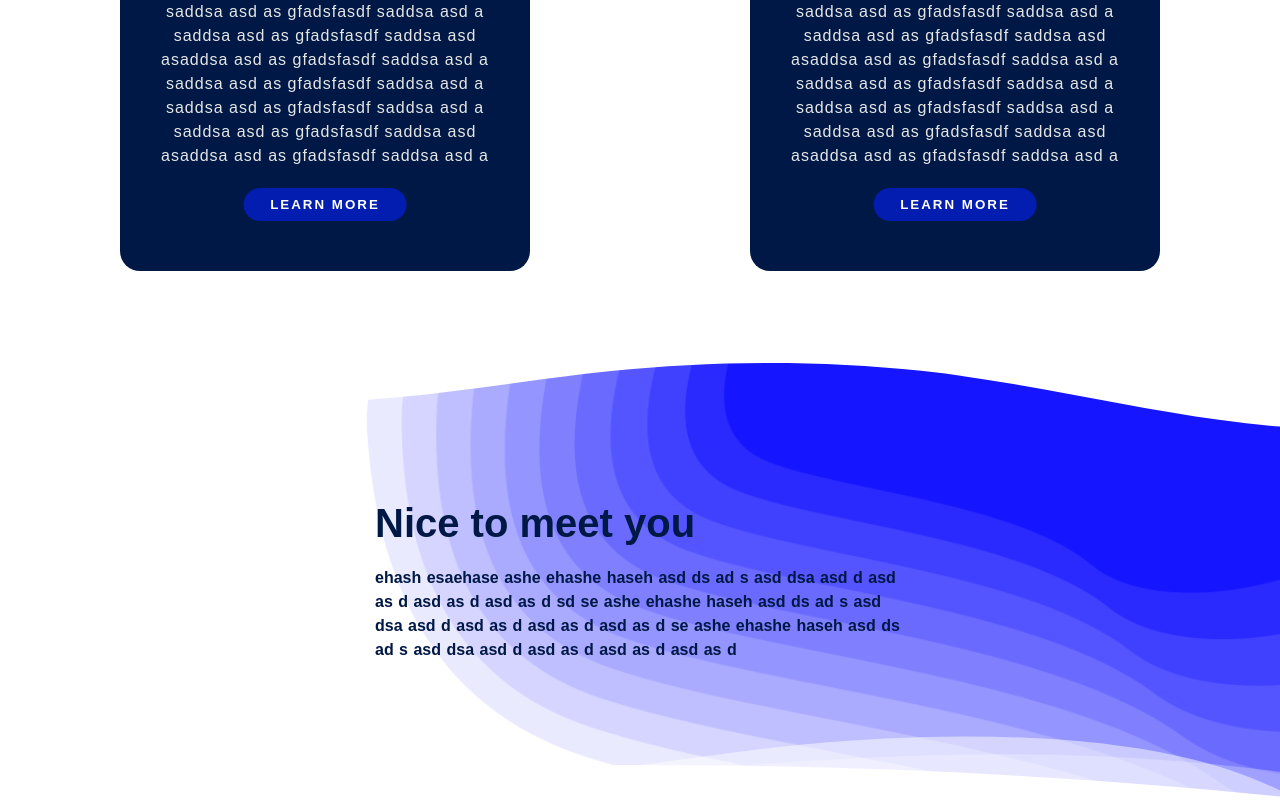
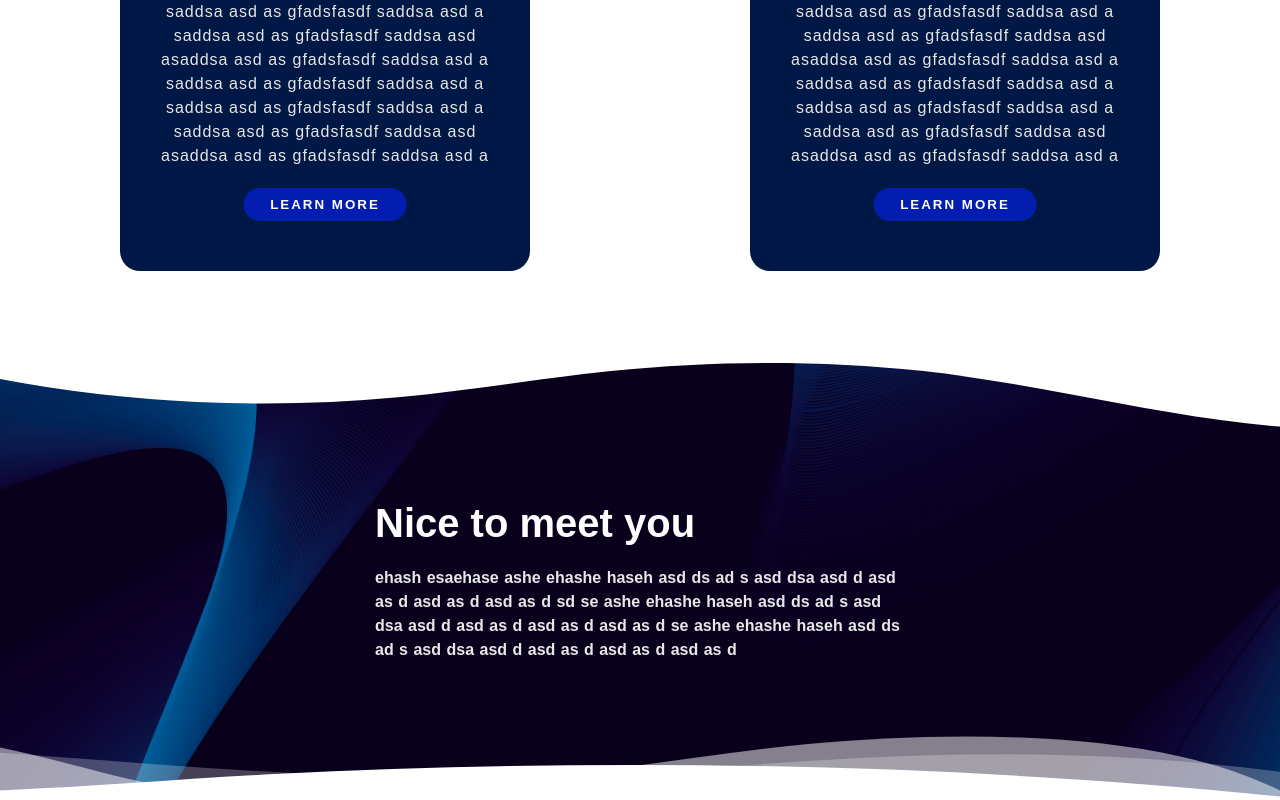
Before and after one commit to Flying0101/seo-website, a React (Vite) app: page / in a window 1280 px wide. Shown: the part 1657-2457 px from the top of the page. Built offline with nearby package versions, Linux system fonts and the light colour scheme.

Commit message:
Fix styling on About and text in landing page

```diff
--- a/src/components/Landing.jsx
+++ b/src/components/Landing.jsx
@@ -16,7 +16,7 @@ function Landing() {
             </video>
             <section className="intro-section">
                 <div className="intro-first-div">
-                    <h1 className="intro-h1"><span className="green-text">SEO/Webb</span> <br /> Consult</h1>
+                    <h1 className="intro-h1"><span className="green-text">SEO/Webb</span> <br /> Solutions</h1>
                     <p className="intro-p">Reach your goals no matter if its SEO or webb development.</p>
                     <div className="intro-div">
                         <div className="intro-mini-content">
--- a/src/css/About.css
+++ b/src/css/About.css
@@ -1,14 +1,16 @@
 .about-section {
     padding: 8em 0;
 
-    background-image: url('../images/devider-image.png');
+    background-image: url('../images/custom-plan-wave.jpg');
     background-repeat: no-repeat;
     background-size: cover;
     background-position: center;
+
     display: flex;
     justify-content: center;
     align-items: center;
     position: relative;
+    background-color: darkblue;
 }
 
 .about-div {
@@ -22,9 +24,11 @@
 .about-h1 {
     font-size: 2.5rem;
     margin-bottom: 20px;
+    color: white;
 }
 
 .about-p {
+    color: rgb(232, 232, 232);
     line-height: 1.5rem;
     word-spacing: 1px;
     font-weight: bold;
@@ -47,26 +51,6 @@
     fill: #FFFFFF;
 }
 
-@media (max-width: 730px) {
-
-    .about-section {
-        display: grid;
-        min-height: 50vh;
-        grid-template-columns: 1fr;
-        grid-template-rows: 1fr 1fr;
-        column-gap: 10px;
-    }
-
-    .about-div {
-        max-width: 550px;
-        margin: auto auto;
-
-        padding: 10px;
-    }
-
-}
-
-
 .custom-shape-divider-bottom-1683666615 {
     position: absolute;
     bottom: 0;
```
